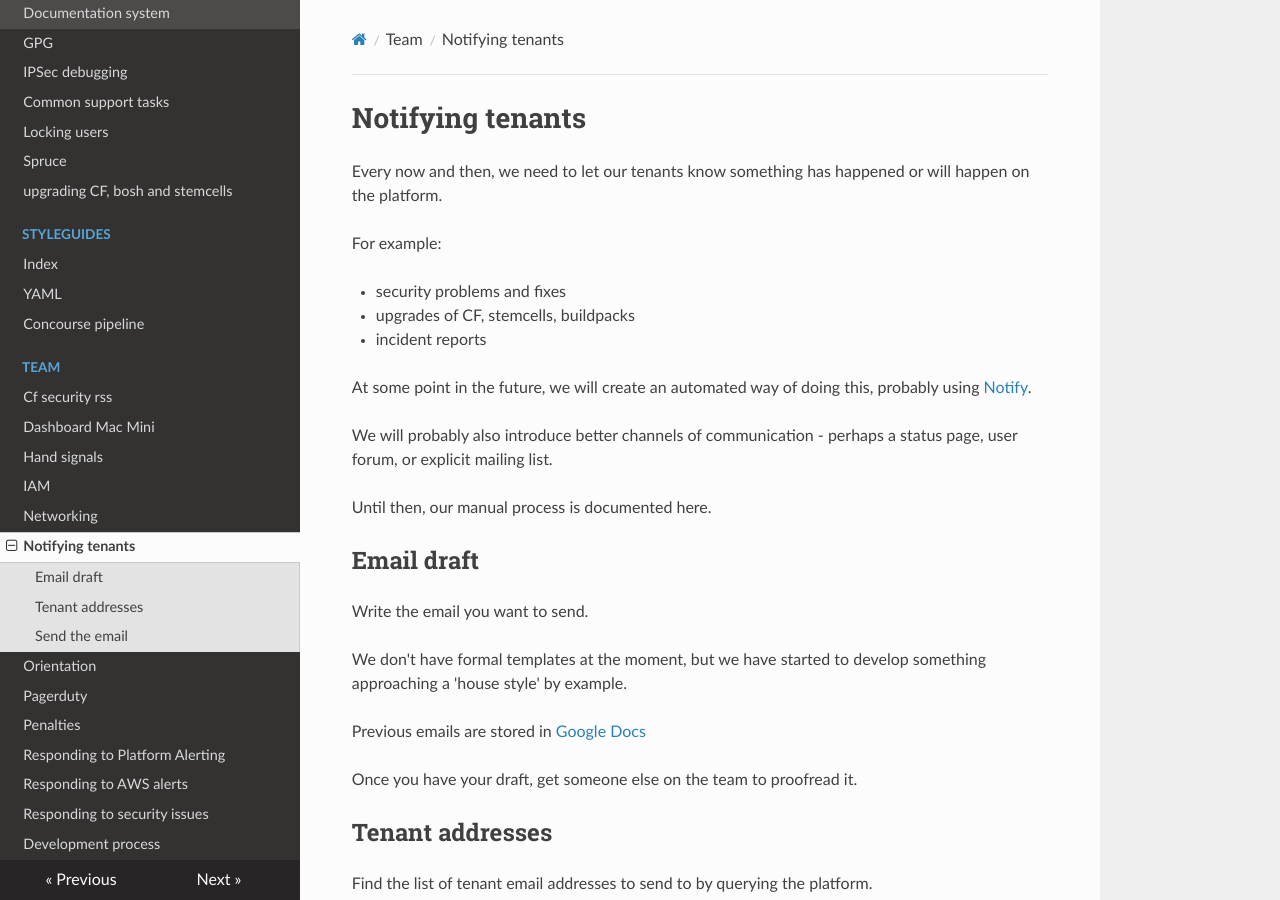
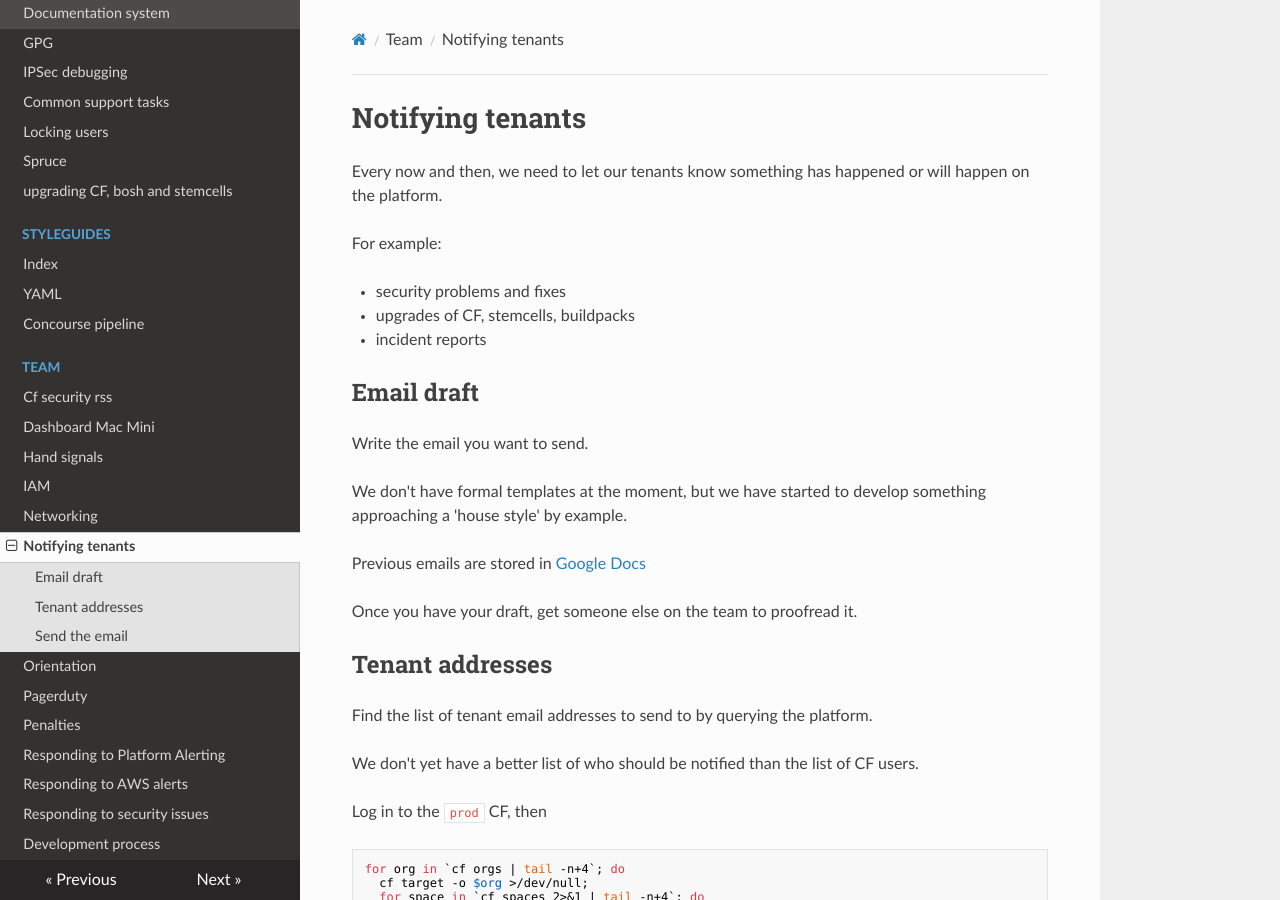
Before and after one commit to alphagov/paas-team-manual, an MkDocs documentation site: the page built from docs/team/notifying_tenants.md, in a window 1280 px wide and 900 px high. Built offline with MkDocs 1.6.1, drawn with Linux system fonts in a browser that asks for light colours; nearby versions of some CDN libraries.

Commit message:
Remove outdated tenant communication details
We will probably never use Notify as they are planned to move to the
paas, and the official way of communication is now the announce mailing
list.

```diff
--- a/docs/team/notifying_tenants.md
+++ b/docs/team/notifying_tenants.md
@@ -7,12 +7,6 @@ For example:
 * security problems and fixes
 * upgrades of CF, stemcells, buildpacks
 * incident reports
-
-At some point in the future, we will create an automated way of doing this, probably using [Notify](https://www.notifications.service.gov.uk/).
-
-We will probably also introduce better channels of communication - perhaps a status page, user forum, or explicit mailing list.
-
-Until then, our manual process is documented here.
 
 ## Email draft
 
```
